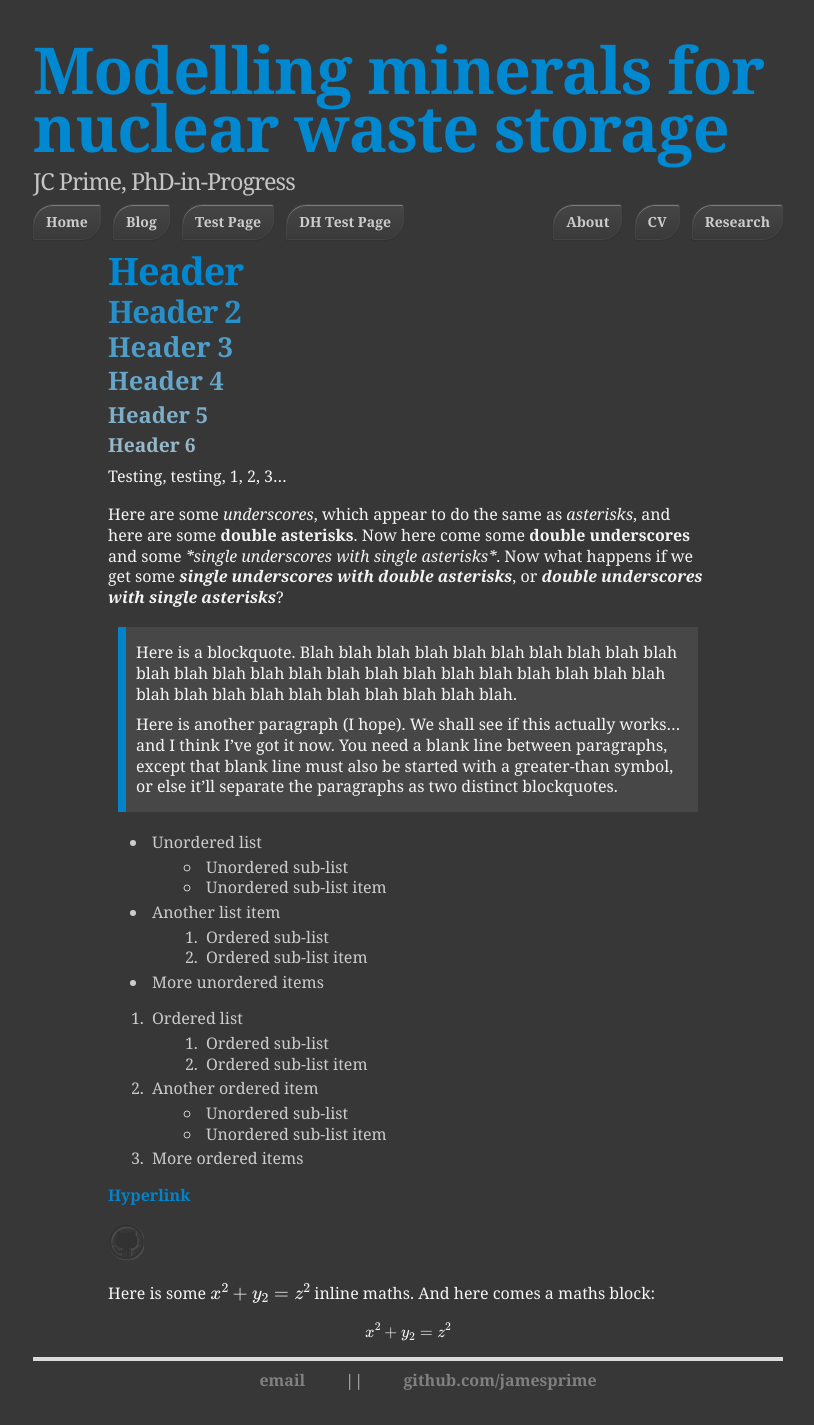
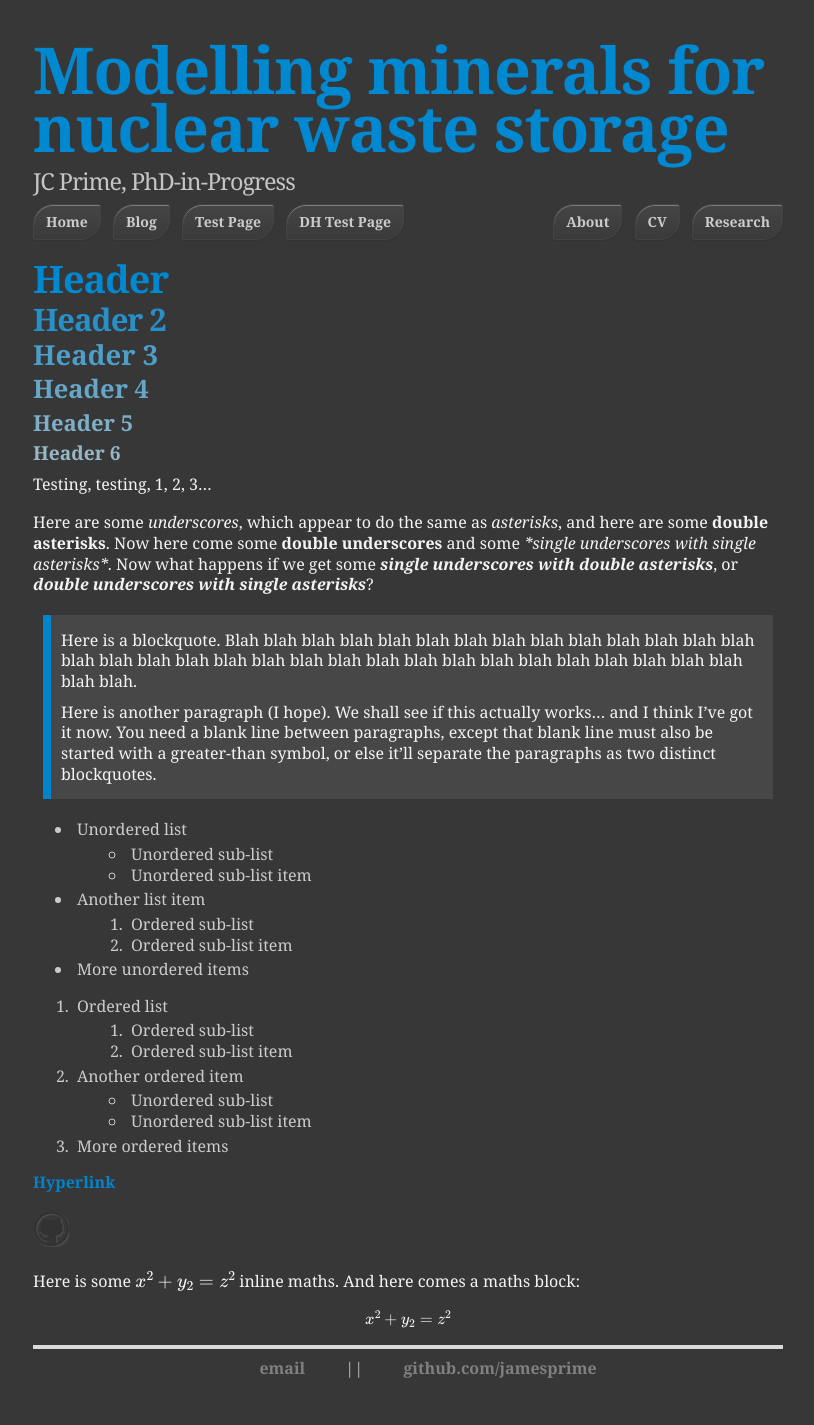
Before and after one commit to jamesprime/jamesprime.github.io, a Jekyll site: the page built from _pages/dhtest/index.md, in a window 1280 px wide. Shown: the whole page, without its empty margins (232-1046 px from the left). Built offline with Jekyll 4.4.1, drawn with Linux system fonts in a browser that asks for light colours; nearby versions of some CDN libraries; formulas are drawn with MathJax 3.

Commit message:
Updated _sass/uberduper.scss
Uncommented .content float: left and changed width from 600px to 750px

```diff
--- a/_sass/uberduper.scss
+++ b/_sass/uberduper.scss
@@ -464,12 +464,12 @@ dark-orange #e39c1f
 //-----------------------------------------------------------------------------
 
 .content {
-    // float: left;
+    float: left;
     line-height: 1.5em;
     margin: 0 auto;
     padding: 0;
     text-align: left;
-    width: 600px;
+    width: 750px;
 
     h3 {
         margin: 10px 0 8px;
```
